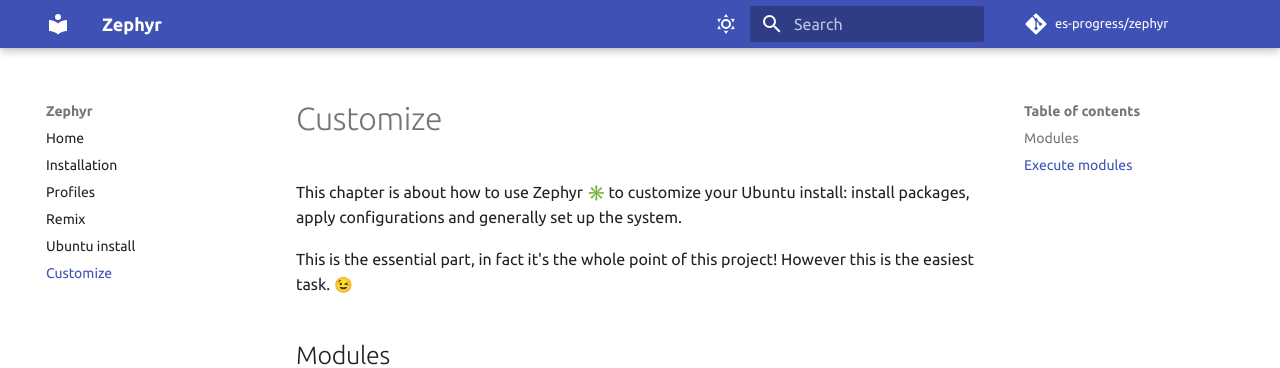
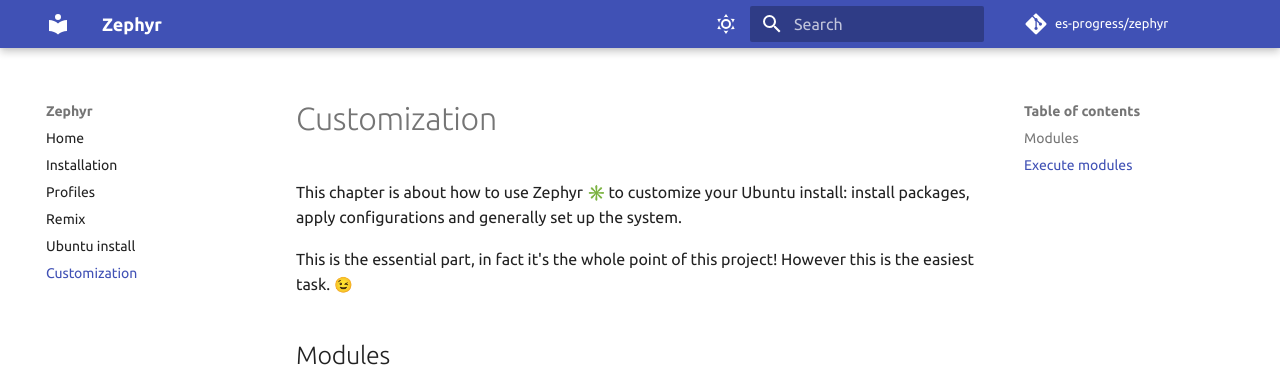
Before and after one commit to es-progress/zephyr, an MkDocs documentation site: the page built from docs/customize.md, in a window 1280 px wide and 1156 px high. Shown: the top 368 px of the window. Built offline with MkDocs 1.6.1 and Material for MkDocs 9.7.7, drawn with Linux system fonts in a browser that asks for light colours; emoji names are drawn with the system emoji font; comment, search, counter and statistics services are not loaded.

Commit message:
docs: rename sections

```diff
--- a/docs/customize.md
+++ b/docs/customize.md
@@ -1,4 +1,4 @@
-# Customize
+# Customization
 
 This chapter is about how to use Zephyr :eight_spoked_asterisk: to customize your Ubuntu install: install packages, apply configurations and generally set up the system.
 
--- a/docs/nav.md
+++ b/docs/nav.md
@@ -3,4 +3,4 @@
 -   [Profiles](profiles.md)
 -   [Remix](remix.md)
 -   [Ubuntu install](ubuntu.md)
--   [Customize](customize.md)
+-   [Customization](customize.md)
```
